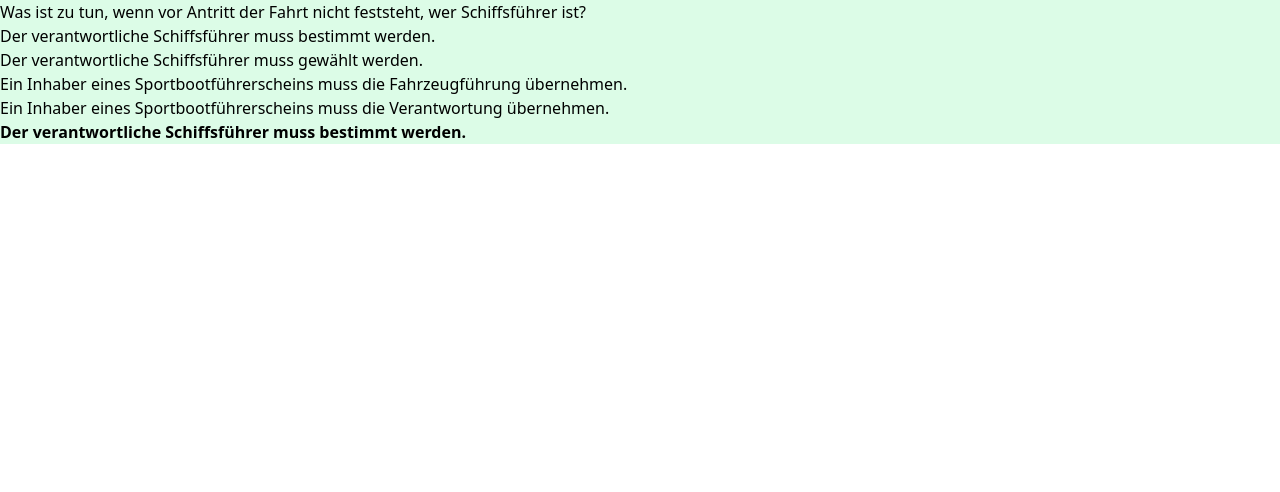
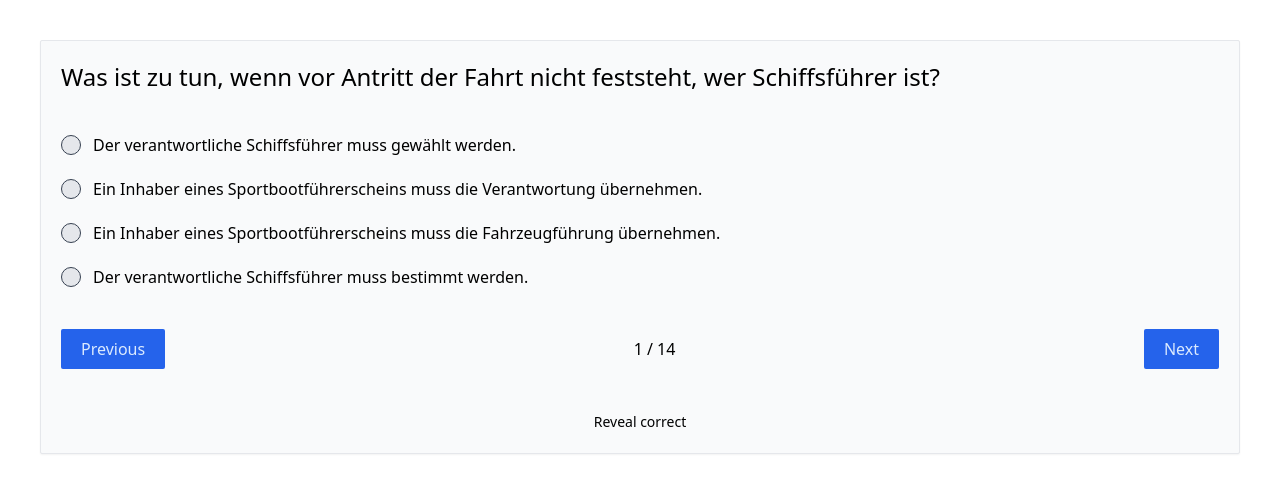
Before and after one commit to leonidlezner/quiz, a React (Vite) app: page / in a window 1280 px wide. Shown: the top 492 px of the page. Built offline with nearby package versions, Linux system fonts and the light colour scheme.

Commit message:
Working on the quíz

```diff
--- a/public/data/segeln.json
+++ b/public/data/segeln.json
@@ -3,30 +3,66 @@
     "id": 1,
     "question": "Was ist zu tun, wenn vor Antritt der Fahrt nicht feststeht, wer Schiffsführer ist?",
     "answers": [
-      "Der verantwortliche Schiffsführer muss bestimmt werden.",
-      "Der verantwortliche Schiffsführer muss gewählt werden.",
-      "Ein Inhaber eines Sportbootführerscheins muss die Fahrzeugführung übernehmen.",
-      "Ein Inhaber eines Sportbootführerscheins muss die Verantwortung übernehmen."
+      {
+        "answer": "Der verantwortliche Schiffsführer muss gewählt werden.",
+        "correct": false
+      },
+      {
+        "answer": "Der verantwortliche Schiffsführer muss bestimmt werden.",
+        "correct": true
+      },
+      {
+        "answer": "Ein Inhaber eines Sportbootführerscheins muss die Fahrzeugführung übernehmen.",
+        "correct": false
+      },
+      {
+        "answer": "Ein Inhaber eines Sportbootführerscheins muss die Verantwortung übernehmen.",
+        "correct": false
+      }
     ]
   },
   {
     "id": 2,
     "question": "In welchen Fällen darf weder ein Sportboot geführt noch dessen Kurs oder Geschwindigkeit selbstständig bestimmt werden?",
     "answers": [
-      "Wenn man infolge körperlicher oder geistiger Mängel oder infolge des Genusses alkoholischer Getränke oder anderer berauschender Mittel in der sicheren Führung behindert ist oder wenn eine Blutalkoholkonzentration von 0,5 ‰ oder mehr im Körper vorhanden ist.",
-      "Wenn man infolge körperlicher oder geistiger Mängel oder infolge des Genusses alkoholischer Getränke oder anderer berauschender Mittel in der sicheren Führung behindert ist oder wenn eine Blutalkoholkonzentration von 0,8 ‰ oder mehr im Körper vorhanden ist.",
-      "Wenn man infolge körperlicher oder geistiger Mängel oder infolge des Genusses alkoholischer Getränke oder anderer berauschender Mittel in der sicheren Führung behindert ist oder wenn eine Blutalkoholkonzentration von 1,0 ‰ oder mehr im Körper vorhanden ist.",
-      "Wenn man infolge körperlicher oder geistiger Mängel oder infolge des Genusses alkoholischer Getränke oder anderer berauschender Mittel in der sicheren Führung behindert ist oder wenn eine Blutalkoholkonzentration von 0,3 ‰ oder mehr im Körper vorhanden ist."
+      {
+        "answer": "Wenn man infolge körperlicher oder geistiger Mängel oder infolge des Genusses alkoholischer Getränke oder anderer berauschender Mittel in der sicheren Führung behindert ist oder wenn eine Blutalkoholkonzentration von 0,8 ‰ oder mehr im Körper vorhanden ist.",
+        "correct": false
+      },
+      {
+        "answer": "Wenn man infolge körperlicher oder geistiger Mängel oder infolge des Genusses alkoholischer Getränke oder anderer berauschender Mittel in der sicheren Führung behindert ist oder wenn eine Blutalkoholkonzentration von 1,0 ‰ oder mehr im Körper vorhanden ist.",
+        "correct": false
+      },
+      {
+        "answer": "Wenn man infolge körperlicher oder geistiger Mängel oder infolge des Genusses alkoholischer Getränke oder anderer berauschender Mittel in der sicheren Führung behindert ist oder wenn eine Blutalkoholkonzentration von 0,5 ‰ oder mehr im Körper vorhanden ist.",
+        "correct": true
+      },
+      {
+        "answer": "Wenn man infolge körperlicher oder geistiger Mängel oder infolge des Genusses alkoholischer Getränke oder anderer berauschender Mittel in der sicheren Führung behindert ist oder wenn eine Blutalkoholkonzentration von 0,3 ‰ oder mehr im Körper vorhanden ist.",
+        "correct": false
+      }
     ]
   },
   {
     "id": 3,
     "question": "Wann ist ein Fahrzeug in Fahrt?",
     "answers": [
-      "Wenn es weder vor Anker liegt noch an Land festgemacht ist noch auf Grund sitzt.",
-      "Wenn es weder vor Anker liegt noch an Land festgemacht ist noch Fahrt über Grund macht.",
-      "Wenn es weder auf Grund sitzt noch vor Anker liegt noch manövrierbehindert oder manövrierunfähig ist.",
-      "Wenn es weder an Land festgemacht ist noch vor Anker liegt noch Fahrt durchs Wasser macht."
+      {
+        "answer": "Wenn es weder vor Anker liegt noch an Land festgemacht ist noch auf Grund sitzt.",
+        "correct": true
+      },
+      {
+        "answer": "Wenn es weder vor Anker liegt noch an Land festgemacht ist noch Fahrt über Grund macht.",
+        "correct": false
+      },
+      {
+        "answer": "Wenn es weder auf Grund sitzt noch vor Anker liegt noch manövrierbehindert oder manövrierunfähig ist.",
+        "correct": false
+      },
+      {
+        "answer": "Wenn es weder an Land festgemacht ist noch vor Anker liegt noch Fahrt durchs Wasser macht.",
+        "correct": false
+      }
     ]
   },
   {
@@ -34,10 +70,10 @@
     "question": "Wie lang ist die Dauer eines kurzen Tons?",
     "media": "",
     "answers": [
-      "Etwa 1 Sekunde.",
-      "Etwa 2 Sekunden.",
-      "Weniger als 1 Sekunde. ",
-      "Weniger als 4 Sekunden."
+      { "answer": "Etwa 2 Sekunden.", "correct": false },
+      { "answer": "Weniger als 1 Sekunde. ", "correct": false },
+      { "answer": "Etwa 1 Sekunde.", "correct": true },
+      { "answer": "Weniger als 4 Sekunden.", "correct": false }
     ]
   },
   {
@@ -45,100 +81,175 @@
     "question": "Wie lang ist die Dauer eines langen Tons?",
     "media": "",
     "answers": [
-      "Etwa 4 - 6 Sekunden.",
-      "Etwa 2 - 6 Sekunden.",
-      "Etwa 1 - 2 Sekunden.",
-      "Etwa 6 - 8 Sekunden."
+      { "answer": "Etwa 2 - 6 Sekunden.", "correct": false },
+      { "answer": "Etwa 1 - 2 Sekunden.", "correct": false },
+      { "answer": "Etwa 4 - 6 Sekunden.", "correct": true },
+      { "answer": "Etwa 6 - 8 Sekunden.", "correct": false }
     ]
   },
   {
     "id": 6,
     "question": "Wann gilt ein Fahrzeug unter Segel als Maschinenfahrzeug?",
     "answers": [
-      "Wenn es gleichzeitig mit Maschinenkraft fährt.",
-      "Wenn es mit einer Antriebsmaschine ausgerüstet ist.",
-      "Wenn es durch das Segeln keine Fahrt durchs Wasser macht. ",
-      "Wenn es durch das Segeln keine Fahrt über Grund macht."
+      {
+        "answer": "Wenn es gleichzeitig mit Maschinenkraft fährt.",
+        "correct": true
+      },
+      {
+        "answer": "Wenn es mit einer Antriebsmaschine ausgerüstet ist.",
+        "correct": false
+      },
+      {
+        "answer": "Wenn es durch das Segeln keine Fahrt durchs Wasser macht. ",
+        "correct": false
+      },
+      {
+        "answer": "Wenn es durch das Segeln keine Fahrt über Grund macht.",
+        "correct": false
+      }
     ]
   },
   {
     "id": 7,
     "question": "Welches Signal führt ein Fahrzeug unter Segel, das als Maschinenfahrzeug gilt, zusätzlich am Tage?",
     "answers": [
-      "Einen schwarzen Kegel, Spitze unten.",
-      "Einen schwarzen Kegel, Spitze oben.",
-      "Einen schwarzen Rhombus.",
-      "Zwei schwarze Bälle senkrecht übereinander."
+      { "answer": "Einen schwarzen Kegel, Spitze oben.", "correct": false },
+      { "answer": "Einen schwarzen Rhombus.", "correct": false },
+      { "answer": "Einen schwarzen Kegel, Spitze unten.", "correct": true },
+      {
+        "answer": "Zwei schwarze Bälle senkrecht übereinander.",
+        "correct": false
+      }
     ]
   },
   {
     "id": 8,
     "question": "Welche Seite wird als Luvseite bezeichnet?",
     "answers": [
-      "Die dem Wind zugekehrte Seite.",
-      "Die dem Wind abgewandte Seite.",
-      "Die Seite in Fahrtrichtung rechts.",
-      "Die Seite in Fahrtrichtung links."
+      { "answer": "Die dem Wind abgewandte Seite.", "correct": false },
+      { "answer": "Die dem Wind zugekehrte Seite.", "correct": true },
+      { "answer": "Die Seite in Fahrtrichtung rechts.", "correct": false },
+      { "answer": "Die Seite in Fahrtrichtung links.", "correct": false }
     ]
   },
   {
     "id": 9,
     "question": "Welche Seite wird als Leeseite bezeichnet?",
     "answers": [
-      "Die dem Wind abgewandte Seite.",
-      "Die dem Wind zugekehrte Seite.",
-      "Die Seite in Fahrtrichtung rechts.",
-      "Die Seite in Fahrtrichtung links."
+      { "answer": "Die dem Wind zugekehrte Seite.", "correct": false },
+      { "answer": "Die Seite in Fahrtrichtung rechts.", "correct": false },
+      { "answer": "Die Seite in Fahrtrichtung links.", "correct": false },
+      { "answer": "Die dem Wind abgewandte Seite.", "correct": true }
     ]
   },
   {
     "id": 10,
     "question": "Wann müssen die Lichter von Fahrzeugen geführt oder gezeigt werden?",
     "answers": [
-      "Von Sonnenuntergang bis Sonnenaufgang und bei verminderter Sicht.",
-      "Von Sonnenaufgang bis Sonnenuntergang und bei verminderter Sicht.",
-      "Von abends 18:00 Uhr bis morgens 06:00 Uhr und bei verminderter Sicht.",
-      "Bei Dunkelheit, schlechtem Wetter und verminderter Sicht."
+      {
+        "answer": "Von Sonnenaufgang bis Sonnenuntergang und bei verminderter Sicht.",
+        "correct": false
+      },
+      {
+        "answer": "Von abends 18:00 Uhr bis morgens 06:00 Uhr und bei verminderter Sicht.",
+        "correct": false
+      },
+      {
+        "answer": "Von Sonnenuntergang bis Sonnenaufgang und bei verminderter Sicht.",
+        "correct": true
+      },
+      {
+        "answer": "Bei Dunkelheit, schlechtem Wetter und verminderter Sicht.",
+        "correct": false
+      }
     ]
   },
   {
     "id": 11,
     "question": "Wozu dient die Lichterführung?",
     "answers": [
-      "Sie zeigt Fahrtrichtung und Lage eines Fahrzeugs an.",
-      "Sie zeigt Kurs und Geschwindigkeit eines Fahrzeugs an.",
-      "Sie zeigt Fahrtrichtung und Position eines Fahrzeugs an.",
-      "Sie zeigt Fahrtrichtung und Kurs eines Fahrzeugs an."
+      {
+        "answer": "Sie zeigt Kurs und Geschwindigkeit eines Fahrzeugs an.",
+        "correct": false
+      },
+      {
+        "answer": "Sie zeigt Fahrtrichtung und Position eines Fahrzeugs an.",
+        "correct": false
+      },
+      {
+        "answer": "Sie zeigt Fahrtrichtung und Lage eines Fahrzeugs an.",
+        "correct": true
+      },
+      {
+        "answer": "Sie zeigt Fahrtrichtung und Kurs eines Fahrzeugs an.",
+        "correct": false
+      }
     ]
   },
   {
     "id": 12,
     "question": "Was für eine Laterne kann ein Segelfahrzeug von weniger als 20 m Länge anstelle der Seitenlichter und des Hecklichtes führen?",
     "answers": [
-      "Eine Dreifarbenlaterne an oder nahe der Mastspitze.",
-      "Eine Zweifarbenlaterne an gut sichtbarer Stelle.",
-      "Eine Dreifarbenlaterne an gut sichtbarer Stelle.",
-      "Eine Zweifarbenlaterne an oder nahe der Mastspitze."
+      {
+        "answer": "Eine Zweifarbenlaterne an gut sichtbarer Stelle.",
+        "correct": false
+      },
+      {
+        "answer": "Eine Dreifarbenlaterne an gut sichtbarer Stelle.",
+        "correct": false
+      },
+      {
+        "answer": "Eine Dreifarbenlaterne an oder nahe der Mastspitze.",
+        "correct": false
+      },
+      {
+        "answer": "Eine Zweifarbenlaterne an oder nahe der Mastspitze.",
+        "correct": false
+      }
     ]
   },
   {
     "id": 13,
     "question": "Welche Lichter muss ein Fahrzeug unter Segel, das gleichzeitig mit Maschinenkraft fährt, führen?",
     "answers": [
-      "Die für ein Maschinenfahrzeug vorgeschriebenen Lichter.",
-      "Die für ein Segelfahrzeug vorgeschriebenen Lichter.",
-      "Zwei rote Rundumlichter senkrecht übereinander.",
-      "Seitenlichter rot und grün und ein rotes Rundumlicht."
+      {
+        "answer": "Die für ein Segelfahrzeug vorgeschriebenen Lichter.",
+        "correct": false
+      },
+      {
+        "answer": "Zwei rote Rundumlichter senkrecht übereinander.",
+        "correct": false
+      },
+      {
+        "answer": "Seitenlichter rot und grün und ein rotes Rundumlicht.",
+        "correct": false
+      },
+      {
+        "answer": "Die für ein Maschinenfahrzeug vorgeschriebenen Lichter.",
+        "correct": true
+      }
     ]
   },
   {
     "id": 14,
     "question": "Wie weichen zwei Motorboote aus, die sich auf entgegengesetzten Kursen nähern?",
     "answers": [
-      "Jedes Fahrzeug muss seinen Kurs nach Steuerbord ändern.",
-      "Jedes Fahrzeug muss seinen Kurs nach Backbord ändern.",
-      "Es muss das luvwärtige Fahrzeug dem leewärtigen Fahrzeug ausweichen.",
-      "Es muss das leewärtige Fahrzeug dem luvwärtigen Fahrzeug ausweichen."
+      {
+        "answer": "Jedes Fahrzeug muss seinen Kurs nach Backbord ändern.",
+        "correct": false
+      },
+      {
+        "answer": "Jedes Fahrzeug muss seinen Kurs nach Steuerbord ändern.",
+        "correct": true
+      },
+      {
+        "answer": "Es muss das luvwärtige Fahrzeug dem leewärtigen Fahrzeug ausweichen.",
+        "correct": false
+      },
+      {
+        "answer": "Es muss das leewärtige Fahrzeug dem luvwärtigen Fahrzeug ausweichen.",
+        "correct": false
+      }
     ]
   }
 ]
--- a/src/App.tsx
+++ b/src/App.tsx
@@ -1,38 +1,95 @@
+import Question from "./components/Question";
+import { IQuestion, useQuestions } from "./hooks/useQuestions";
 import { useEffect, useRef, useState } from "react";
-import { useQuestions, Question } from "./hooks/useQuestions";
 
 export default function App() {
-  const { loadQuestions } = useQuestions({
-    questionsFile: "./data/segeln.json",
-  });
+  const { loadQuestions } = useQuestions();
 
-  const questions = useRef<Array<Question>>([]);
   const [currentIndex, setCurrentIndex] = useState<number>(-1);
+  const [revealCorrect, setRevealCorrect] = useState<boolean>(false);
+
+  const questions = useRef<IQuestion[]>([]);
 
   useEffect(() => {
+    // https://stackoverflow.com/questions/6274339/how-can-i-shuffle-an-array
+    function shuffle(a) {
+      for (let i = a.length - 1; i > 0; i--) {
+        const j = Math.floor(Math.random() * (i + 1));
+        [a[i], a[j]] = [a[j], a[i]];
+      }
+      return a;
+    }
+
     const loadData = async () => {
-      questions.current = await loadQuestions();
+      let q = await loadQuestions("./data/segeln.json");
+
+      q = q.map((question) => {
+        question.answers = shuffle(question.answers);
+        return question;
+      });
+
+      questions.current = q;
+
       setCurrentIndex(0);
     };
 
     loadData();
   }, []);
 
+  const handleChangeQuestion = (toNext: boolean) => {
+    setCurrentIndex((prevIndex) => {
+      const index = toNext ? prevIndex + 1 : prevIndex - 1;
+
+      if (index < 0 || index >= questions.current.length) {
+        return prevIndex;
+      } else {
+        return index;
+      }
+    });
+  };
+
+  const currentQuestion = questions.current[currentIndex];
+
   return (
-    <div className="bg-green-100">
-      {currentIndex >= 0 && (
+    <div className="m-10 rounded-sm border bg-gray-50 p-5 shadow-sm">
+      <div className="mb-10">
+        {currentQuestion && (
+          <Question question={currentQuestion} revealCorrect={revealCorrect} />
+        )}
+      </div>
+
+      <div className="mt-10 flex items-center justify-between">
+        <button
+          onClick={() => {
+            handleChangeQuestion(false);
+          }}
+          className="rounded-sm bg-blue-600 px-5 py-2 text-blue-100"
+        >
+          Previous
+        </button>
+
         <div>
-          <h2>{questions.current[currentIndex].question}</h2>
-          <ul>
-            {questions.current[currentIndex].answers.map((answer) => (
-              <li>{answer}</li>
-            ))}
-          </ul>
-          <div className="font-bold">
-            {questions.current[currentIndex].right_answer}
-          </div>
+          {currentIndex + 1} / {questions.current.length}
         </div>
-      )}
+
+        <button
+          onClick={() => {
+            handleChangeQuestion(true);
+          }}
+          className="rounded-sm bg-blue-600 px-5 py-2 text-blue-100"
+        >
+          Next
+        </button>
+      </div>
+
+      <div className="mt-10 text-center">
+        <button
+          onClick={() => setRevealCorrect((rev) => !rev)}
+          className="text-sm"
+        >
+          Reveal correct
+        </button>
+      </div>
     </div>
   );
 }
--- /dev/null
+++ b/src/components/Answer.tsx
@@ -0,0 +1,50 @@
+import { useEffect } from "react";
+import { IAnswer } from "../hooks/useQuestions";
+
+interface IProps {
+  answer: IAnswer;
+  selected?: boolean;
+  onSelect: CallableFunction;
+  revealCorrect: boolean;
+}
+
+export default function Answer({
+  answer,
+  selected = false,
+  onSelect,
+  revealCorrect,
+}: IProps) {
+  return (
+    <a
+      className="block"
+      href="#"
+      onClick={(e) => {
+        e.preventDefault();
+        if (!revealCorrect) {
+          onSelect();
+        }
+      }}
+    >
+      <div className="flex items-center space-x-3">
+        {revealCorrect && (
+          <div className="h-5 w-5 shrink-0">
+            {answer.correct && (
+              <div className="h-5 w-5 rounded-full border border-green-800 bg-green-600"></div>
+            )}
+            {!answer.correct && selected && (
+              <div className="h-5 w-5 rounded-full border border-red-800 bg-red-600"></div>
+            )}
+          </div>
+        )}
+
+        <div className="flex h-5 w-5 shrink-0 items-center rounded-full border border-gray-700 bg-gray-200">
+          {selected && (
+            <div className="m-auto h-3 w-3 rounded-full bg-gray-600"></div>
+          )}
+        </div>
+
+        <div className={selected ? "font-semibold" : ""}>{answer.answer}</div>
+      </div>
+    </a>
+  );
+}
--- /dev/null
+++ b/src/components/Question.tsx
@@ -0,0 +1,37 @@
+import { useEffect, useState } from "react";
+import { IQuestion } from "../hooks/useQuestions";
+import Answer from "./Answer";
+
+interface IProps {
+  question: IQuestion;
+  revealCorrect: boolean;
+}
+
+export default function Question({ question, revealCorrect }: IProps) {
+  const [selectedAnswer, setSelectedAnswer] = useState<number>(-1);
+
+  const handleOnSelect = (index: number) => {
+    setSelectedAnswer(index);
+  };
+
+  useEffect(() => {
+    setSelectedAnswer(-1);
+  }, [question.id]);
+
+  return (
+    <div>
+      <h2 className="mb-10 text-2xl">{question.question}</h2>
+      <div className="space-y-5">
+        {question.answers.map((answer, index) => (
+          <Answer
+            key={index}
+            answer={answer}
+            onSelect={() => handleOnSelect(index)}
+            selected={selectedAnswer === index}
+            revealCorrect={revealCorrect}
+          />
+        ))}
+      </div>
+    </div>
+  );
+}
```
Also changed, not shown: src/hooks/useQuestions.tsx (+12 -15 lines), src/App.txt (added).
